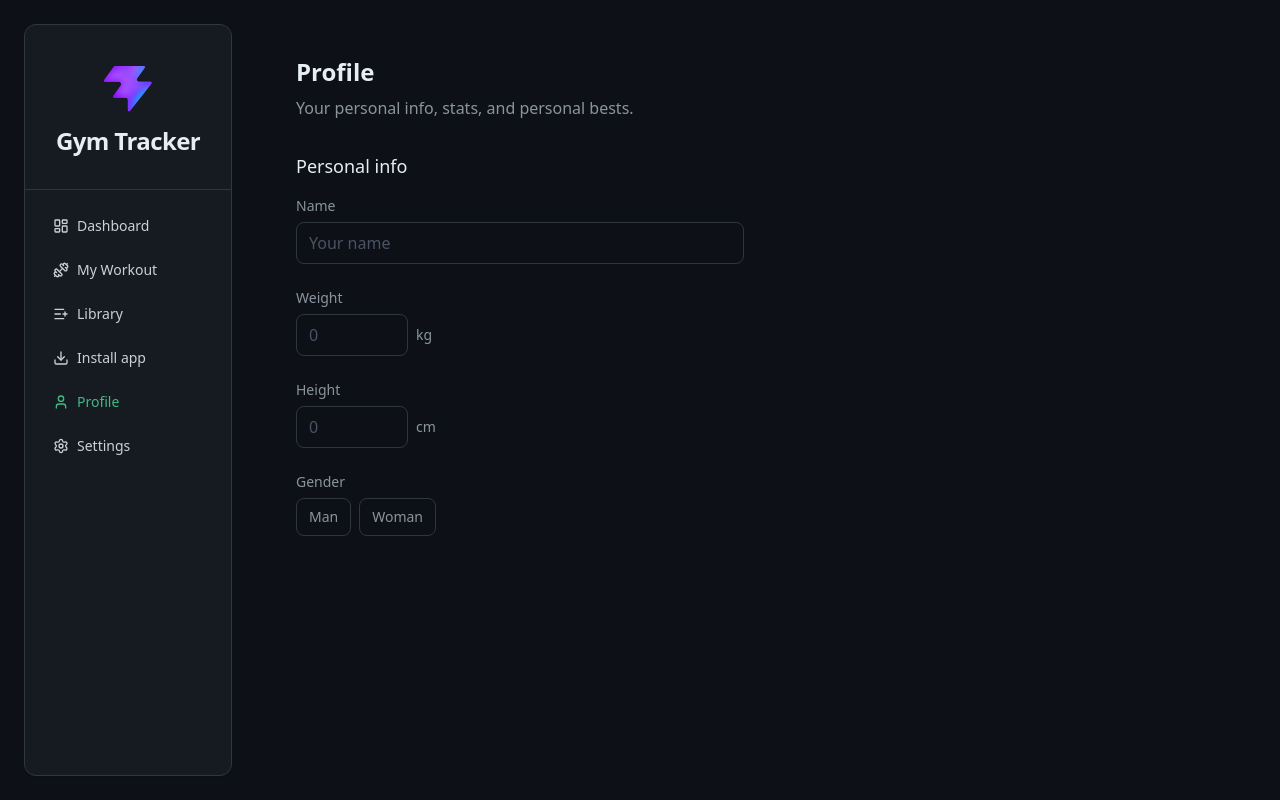
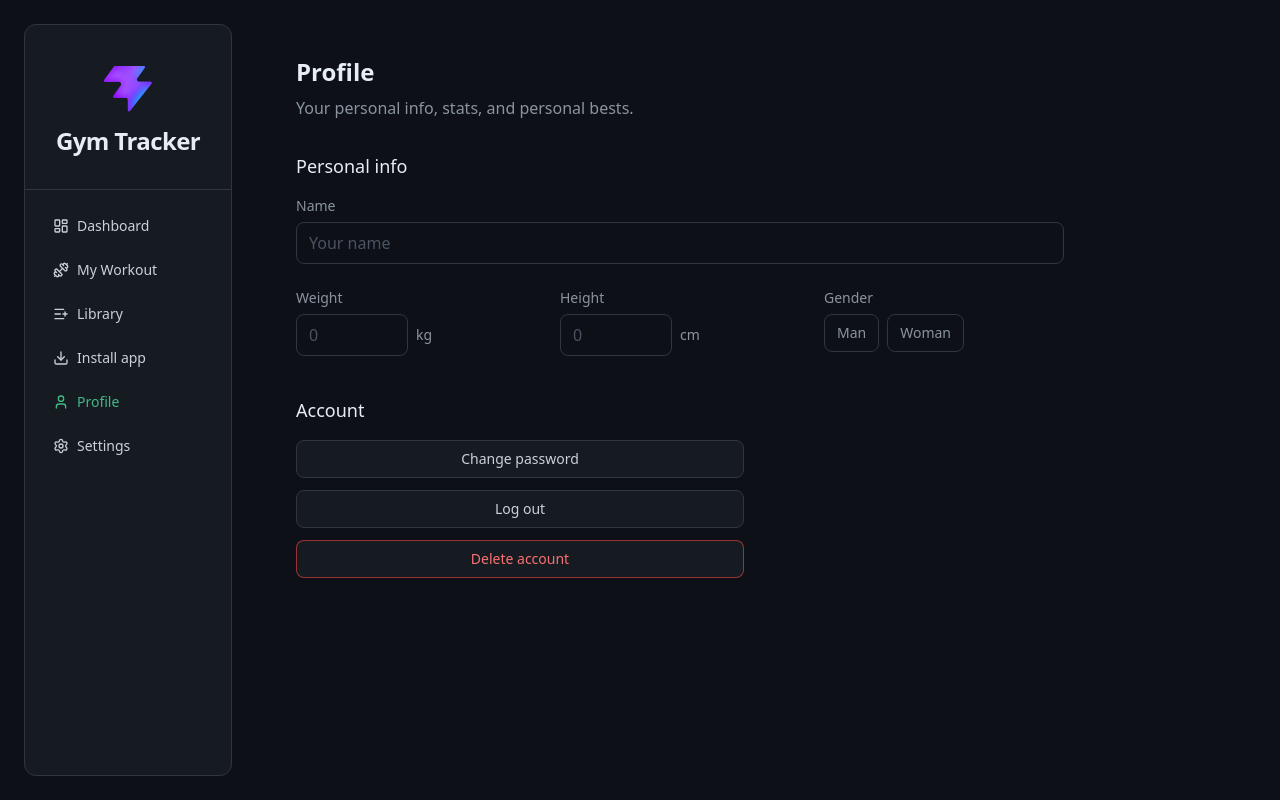
Before and after one commit to Kuba-Jeziorski/gym-tracker, a React (Vite) app: page /user in a window 1280 px wide. Built offline with nearby package versions, Linux system fonts and the light colour scheme; no server answers.

Commit message:
Password change, logout and account removal placeholders

```diff
--- a/src/i18n/translations.ts
+++ b/src/i18n/translations.ts
@@ -137,6 +137,10 @@ export const translations: Record<Locale, Record<string, string>> = {
     user_stat_workoutsThisMonth: "This month",
     user_personalBestHeading: "Personal bests",
     user_personalBestEmpty: "Complete workouts with weight and reps to see personal bests here.",
+    user_accountHeading: "Account",
+    user_changePassword: "Change password",
+    user_logout: "Log out",
+    user_deleteAccount: "Delete account",
     user_pb_highestWeight: "Highest weight",
     user_pb_highestVolume: "Highest volume",
     user_pb_mostReps: "Most reps",
@@ -337,6 +341,10 @@ export const translations: Record<Locale, Record<string, string>> = {
     user_stat_workoutsThisMonth: "W tym miesiącu",
     user_personalBestHeading: "Rekordy osobiste",
     user_personalBestEmpty: "Ukończ treningi z obciążeniem i powtórzeniami, aby zobaczyć rekordy.",
+    user_accountHeading: "Konto",
+    user_changePassword: "Zmień hasło",
+    user_logout: "Wyloguj",
+    user_deleteAccount: "Usuń konto",
     user_pb_highestWeight: "Maks. obciążenie",
     user_pb_highestVolume: "Maks. objętość",
     user_pb_mostReps: "Maks. powtórzenia",
--- a/src/pages/User.tsx
+++ b/src/pages/User.tsx
@@ -51,7 +51,7 @@ export function User() {
       <section className="mb-10">
         <h2 className="text-lg font-medium text-brand-dark mb-4">{t('user_profileHeading')}</h2>
 
-        <div className="space-y-6 max-w-md">
+        <div className="space-y-6 max-w-3xl">
           <div>
             <label className="block text-sm font-medium text-brand-text-muted mb-1.5">
               {t('settings_nameHeading')}
@@ -65,7 +65,8 @@ export function User() {
             />
           </div>
 
-          <div>
+          <div className="flex flex-col gap-4 md:flex-row md:gap-6">
+            <div className="md:flex-1">
               <label className="block text-sm font-medium text-brand-text-muted mb-1.5">
                 {t('settings_weightHeading')}
               </label>
@@ -86,7 +87,7 @@ export function User() {
               </div>
             </div>
 
-          <div>
+            <div className="md:flex-1">
               <label className="block text-sm font-medium text-brand-text-muted mb-1.5">
                 {t('settings_heightHeading')}
               </label>
@@ -105,11 +106,11 @@ export function User() {
               </div>
             </div>
 
-          <div>
+            <div className="md:flex-1">
               <label className="block text-sm font-medium text-brand-text-muted mb-1.5">
                 {t('settings_genderHeading')}
               </label>
-            <div className="flex gap-2">
+              <div className="flex gap-2 flex-wrap">
                 <button
                   type="button"
                   onClick={() => setGender(profile.gender === 'male' ? null : 'male')}
@@ -137,6 +138,31 @@ export function User() {
               </div>
             </div>
           </div>
+        </div>
+      </section>
+
+      <section className="mt-8">
+        <h2 className="text-lg font-medium text-brand-dark mb-4">{t('user_accountHeading')}</h2>
+        <div className="space-y-3 max-w-md">
+          <button
+            type="button"
+            className="w-full rounded-lg border border-brand-border bg-brand-bg-soft px-4 py-2 text-sm font-medium text-brand-text hover:bg-brand-bg transition-colors"
+          >
+            {t('user_changePassword')}
+          </button>
+          <button
+            type="button"
+            className="w-full rounded-lg border border-brand-border bg-brand-bg-soft px-4 py-2 text-sm font-medium text-brand-text hover:bg-brand-bg transition-colors"
+          >
+            {t('user_logout')}
+          </button>
+          <button
+            type="button"
+            className="w-full rounded-lg border border-red-500/60 bg-brand-bg-soft px-4 py-2 text-sm font-medium text-red-400 hover:bg-red-500/10 transition-colors"
+          >
+            {t('user_deleteAccount')}
+          </button>
+        </div>
       </section>
     </div>
   )
--- a/src/pages/WorkoutDetail.tsx
+++ b/src/pages/WorkoutDetail.tsx
@@ -162,7 +162,7 @@ export function WorkoutDetail() {
     <div>
       <Link
         to={routes.workout}
-          state={{ tab: "completed" }}
+        state={{ tab: "completed" }}
         className="text-brand-accent hover:text-brand-primary-hover text-sm mb-4 inline-block"
       >
         ← {t("workoutDetail_back")}
@@ -201,7 +201,7 @@ export function WorkoutDetail() {
         onCancel={() => setRemoveModalOpen(false)}
         variant="danger"
       />
-      <div className="grid grid-cols-2 gap-4">
+      <div className="grid grid-cols-1 gap-4">
         {workout.exercises
           .filter((ex) => ex.exerciseUniqueName || (ex.sets?.length ?? 0) > 0)
           .map((exercise, index) => (
```
Lines whose indentation alone changed are shown as unchanged.
